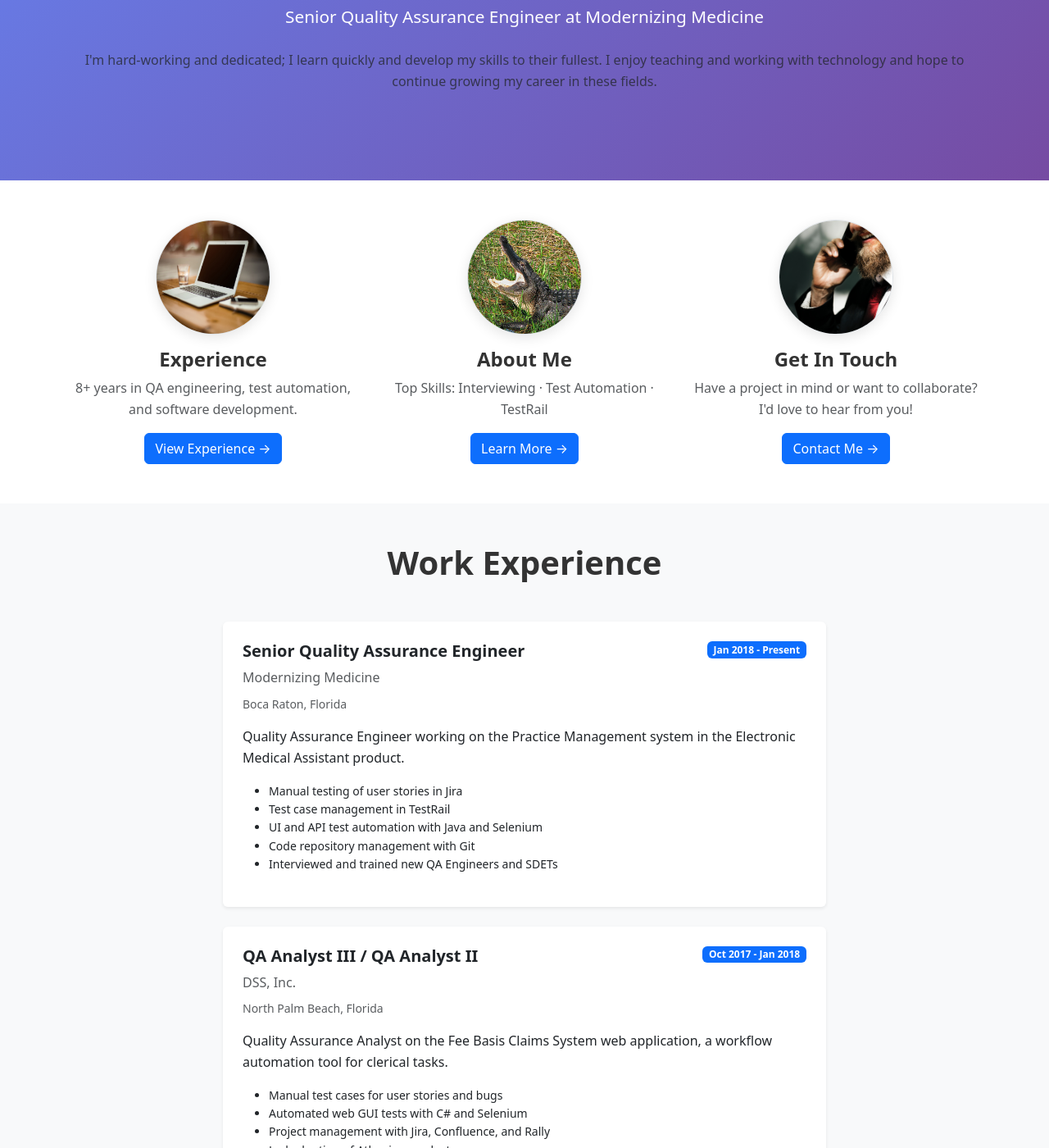
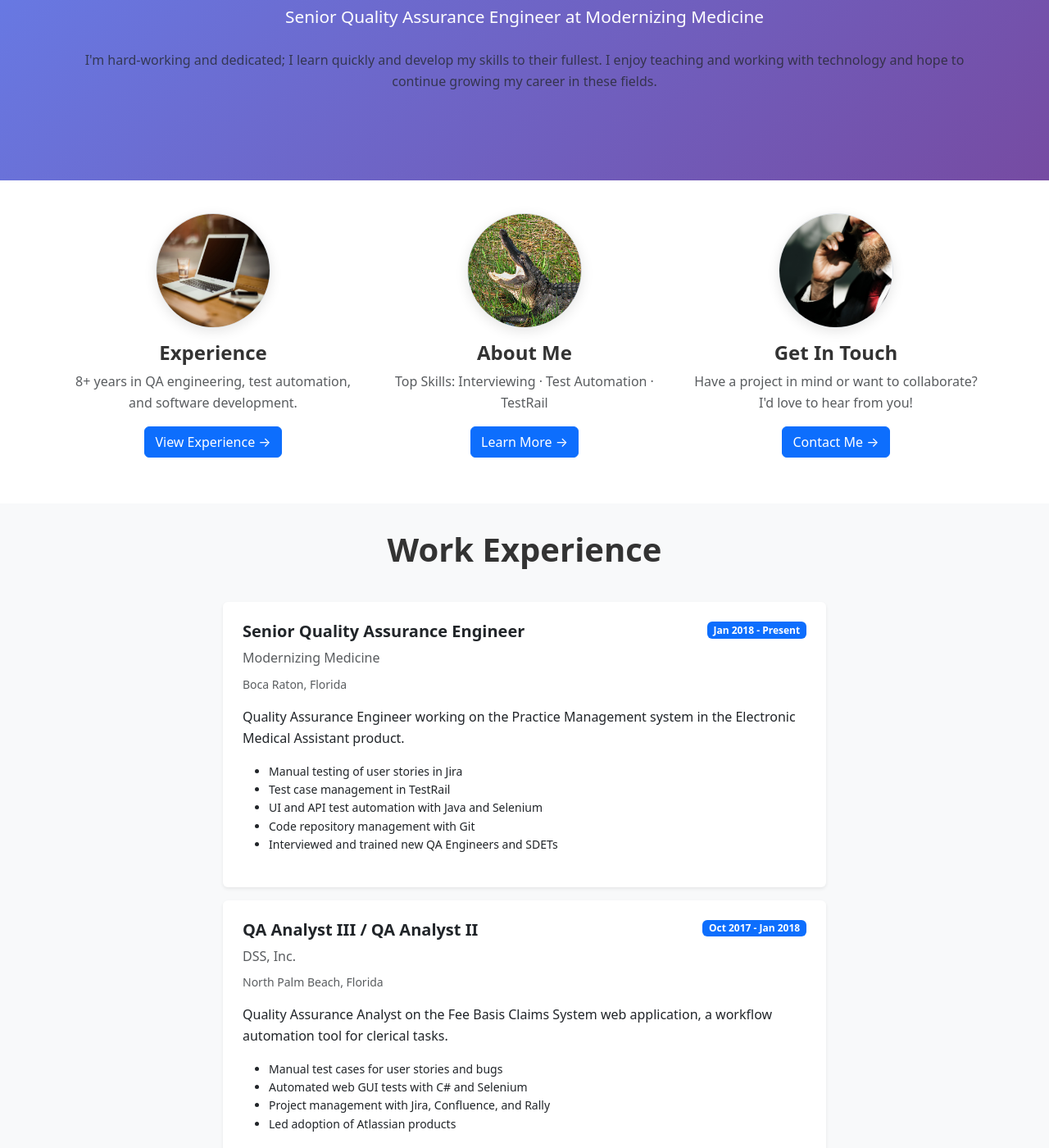
Before and after one commit to Ninjinkai/ninjinkai.github.io, a Jekyll site: the page built from index.md, in a window 1280 px wide and 1400 px high, scrolled down 244 px. Shown: the whole window at 82% size. Built offline with Jekyll 4.4.1, drawn with Linux system fonts in a browser that asks for light colours.

Commit message:
Reduce section padding and spacing for more compact layout

```diff
--- a/css/custom.css
+++ b/css/custom.css
@@ -296,3 +296,39 @@
         scroll-behavior: smooth;
     }
 }
+
+/* Reduce section padding for compact layout */
+section {
+    padding: 2rem 0 !important;
+}
+
+#home, #featured {
+    padding: 2.5rem 0 !important;
+}
+
+#work, #education {
+    padding: 2rem 0 !important;
+}
+
+#about, #contact {
+    padding: 2rem 0 !important;
+}
+
+/* Tighter card spacing */
+.card {
+    margin-bottom: 1rem !important;
+}
+
+.card:last-child {
+    margin-bottom: 0 !important;
+}
+
+/* Reduce header margins */
+h2.display-6 {
+    margin-bottom: 2.5rem !important;
+}
+
+/* Compact featured cards */
+#featured .col-lg-4 {
+    margin-bottom: 1rem !important;
+}
```
